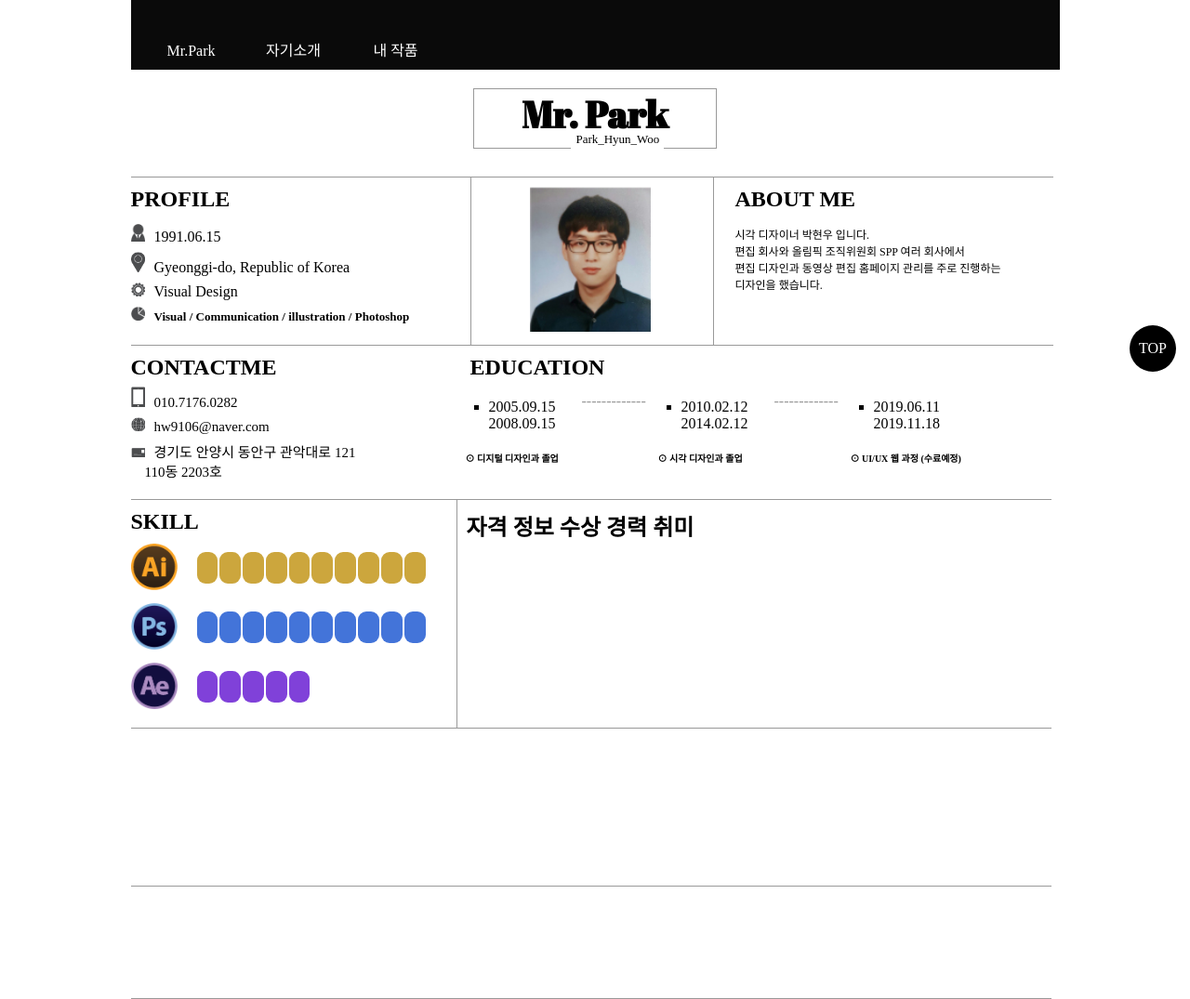
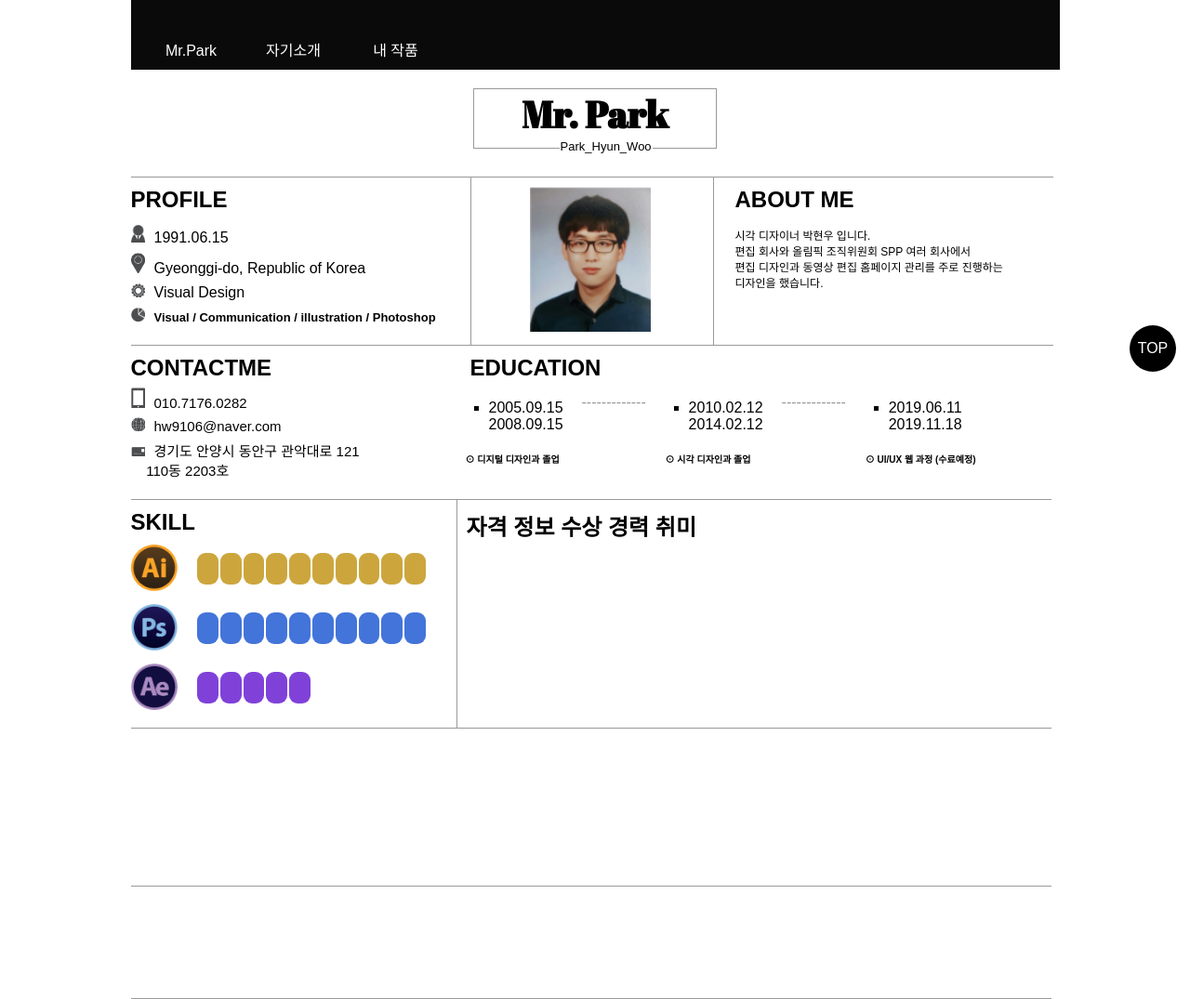
Before and after one commit to hw9106/-index.html, a plain HTML site: page index.html in a window 1280 px wide. Shown: the whole page at 93% size. Drawn offline with Linux system fonts and the light colour scheme.

Commit message:
Update css.css

```diff
--- a/css.css
+++ b/css.css
@@ -1,5 +1,5 @@
 @import url('https://fonts.googleapis.com/css?family=Abril+Fatface&display=swap');
-			html, body{width: 999px; height: 100%; margin: 0; padding: 0; margin:0 auto;}
+			html, body{width: 999px; height: 100%; margin: 0; padding: 0; margin:0 auto;font-family: 'Noto Sans KR', sans-serif;}
 			div#me1{margin:0; padding:0; width:100%; height:75px; background:rgb(0, 0, 0, 80%);text-align:center;}
 			.ul1{margin:0; padding:0; width:999px; height:75px;
 				position:fixed;background:rgb(0, 0, 0, 80%); z-index:99; }
@@ -9,7 +9,7 @@
 			border-radius: 50%; background-color: black;  position:fixed; bottom:50%; right: 15px; text-align:center; line-height: 50px; display:block;}
 			a{color:white; text-decoration: none; display:block;}
 			h1{ width:260px; height: 63px; border: 1px solid #999; text-align: center; margin:0 auto; margin-top: 20px; font-family: 'Abril Fatface', cursive; position: relative; font-size: 40px; }
-			#ptop{ margin: 0; padding: 0; width:100px; height:20px; background-color: white; font-size:13px; text-align: center; line-height: 20px;position: absolute; top:140px; left:48%; }
+			#ptop{ margin: 0; padding: 0; width:100px; height:20px; background-color: white; font-size:13px; text-align: center; line-height: 20px;position: absolute; top:148px; left:47%; }
 			#head1{ margin:0 auto;}
 			.c1{width:365px; height: 180px; float:left; margin: 0; padding: 0;  margin:0 auto; margin-top: 30px; border-top: 1px solid #999; border-bottom:1px solid #999;}
 			.c2{width:260px; height: 180px; float:left; margin: 0; padding: 0;  margin:0 auto; margin-top: 30px; border: 1px solid #999;}
@@ -40,10 +40,10 @@
 					padding: 0;
 					width:200px; height:34px;border-radius: 9px;}
 
-				.ai01 td{background-color: #CCA63D;}
+				.ai01 td{background-color: #CCA63D;color:white;text-align: center;font-family: 'Black Han Sans', sans-serif;}
 
-				.ps01 td{background-color: #4374D9;}
-				.ae01 td{background-color:#8041D9;}
+				.ps01 td{background-color: #4374D9;color:white;text-align: center;font-family: 'Black Han Sans', sans-serif;}
+				.ae01 td{background-color:#8041D9;color:white;text-align: center;font-family: 'Black Han Sans', sans-serif;}
 			#body4{width:990px; height: 165px; float:left; margin: 0; padding: 0; border-bottom:1px solid #999;}
 			#body5{width:990px; height: 120px; float:left; margin: 0; padding: 0; border-bottom:1px solid #999;}
 			.contactme1{font-size:15px}
```
